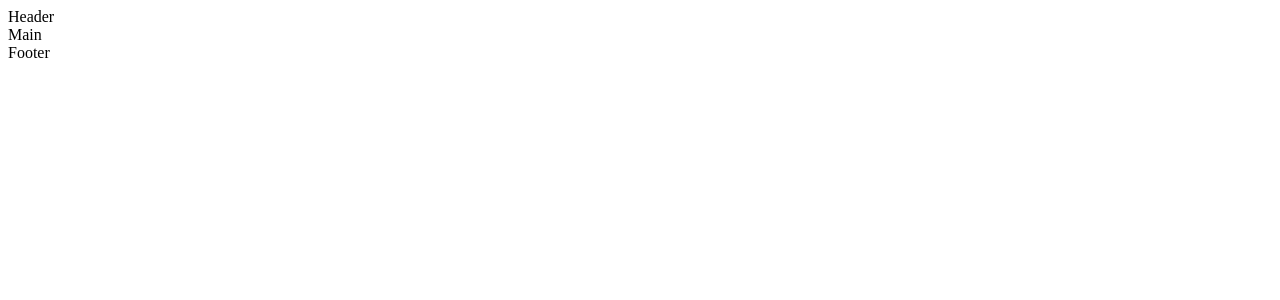
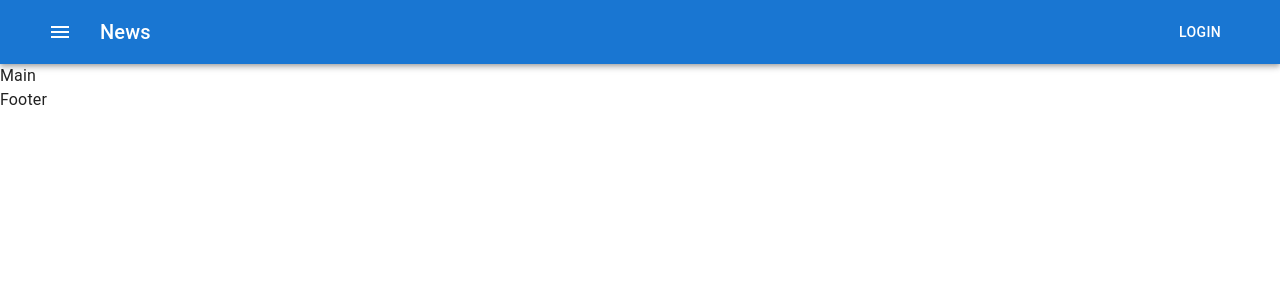
Before and after one commit to Artem-Semenov/shop-project, a React (Create React App) app: page / in a window 1280 px wide. Shown: the top 300 px of the page. Built offline with nearby package versions, Linux system fonts and the light colour scheme.

Commit message:
added header component from MUI

```diff
--- a/package.json
+++ b/package.json
@@ -3,6 +3,10 @@
   "version": "0.1.0",
   "private": true,
   "dependencies": {
+    "@emotion/react": "^11.10.5",
+    "@emotion/styled": "^11.10.5",
+    "@mui/icons-material": "^5.11.0",
+    "@mui/material": "^5.11.6",
     "@testing-library/jest-dom": "^5.16.5",
     "@testing-library/react": "^13.4.0",
     "@testing-library/user-event": "^13.5.0",
--- a/src/container/App/App.tsx
+++ b/src/container/App/App.tsx
@@ -1,15 +1,18 @@
-import Footer from "container/Footer/Footer"
-import Header from "container/Header/Header"
-import Main from "container/Main/Main"
+import Footer from "container/Footer/Footer";
+import Header from "container/Header/Header";
+import Main from "container/Main/Main";
 
-type Props = {}
+import CssBaseline from "@mui/material/CssBaseline";
+
+type Props = {};
 const App = (props: Props) => {
   return (
     <>
-  <Header/>
-  <Main/>
-  <Footer/>
+      <CssBaseline />
+      <Header />
+      <Main />
+      <Footer />
     </>
-  )
-}
-export default App
+  );
+};
+export default App;
--- a/src/container/Header/Header.tsx
+++ b/src/container/Header/Header.tsx
@@ -1,7 +1,33 @@
+import AppBar from '@mui/material/AppBar';
+import Toolbar from '@mui/material/Toolbar';
+import Typography from '@mui/material/Typography';
+import Button from '@mui/material/Button';
+import IconButton from '@mui/material/IconButton';
+import MenuIcon from '@mui/icons-material/Menu';
+import { Container } from '@mui/system';
+
 type Props = {}
 const Header = (props: Props) => {
   return (
-    <div>Header</div>
+    <AppBar position="static">
+      <Container maxWidth = 'xl'>
+    <Toolbar>
+      <IconButton
+        size="large"
+        edge="start"
+        color="inherit"
+        aria-label="menu"
+        sx={{ mr: 2 }}
+      >
+        <MenuIcon />
+      </IconButton>
+      <Typography variant="h6" component="div" sx={{ flexGrow: 1 }}>
+        News
+      </Typography>
+      <Button color="inherit">Login</Button>
+    </Toolbar>
+    </Container>
+  </AppBar>
   )
 }
 export default Header
```
Also changed, not shown: 1 other file (tests, documents, lock files or other folders).
